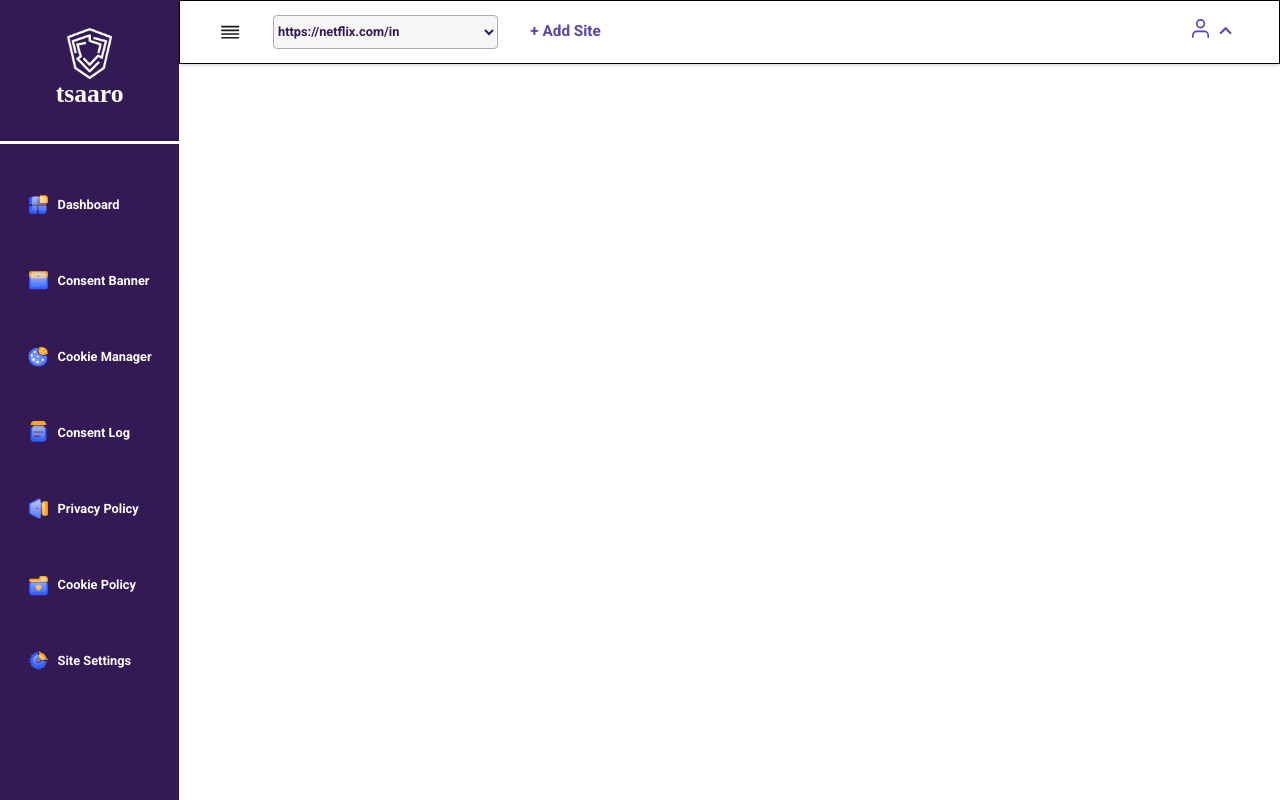
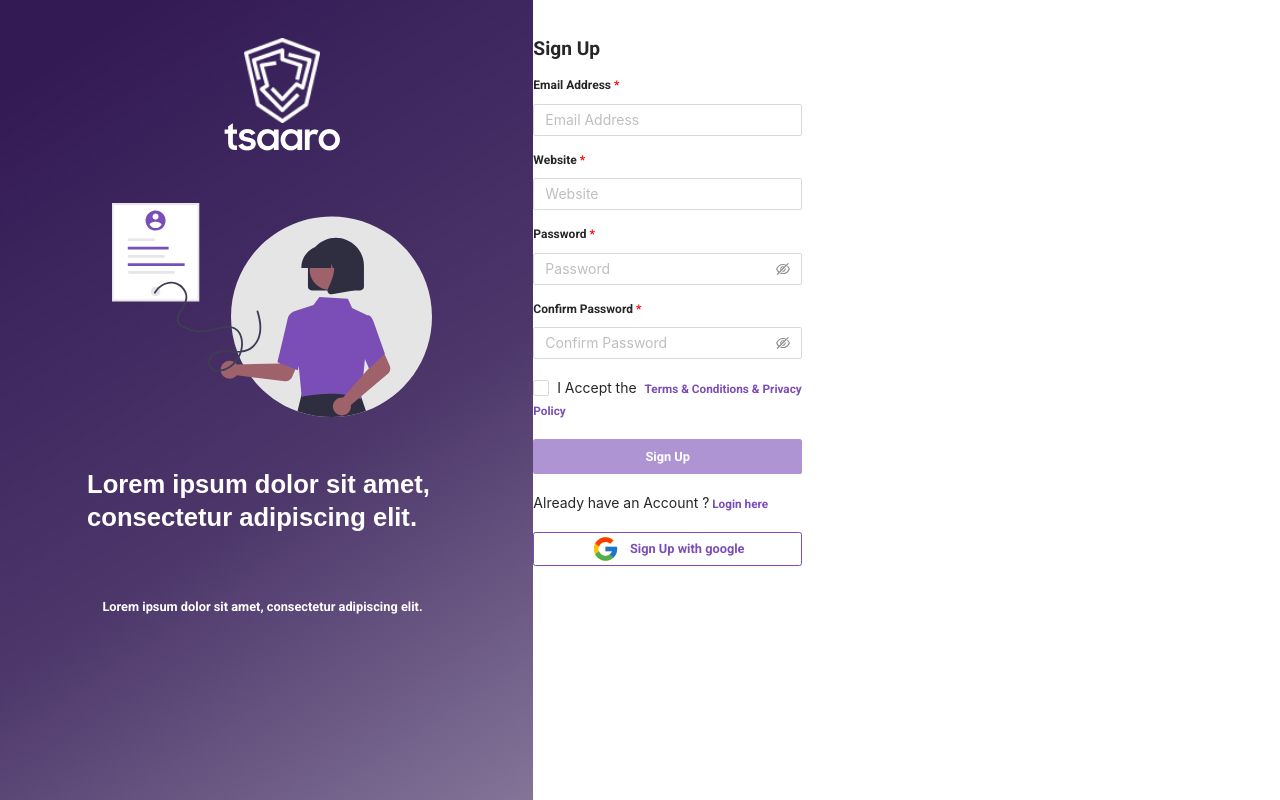
Before and after one commit to viveksingh2893/fronttsaaro, a React (Create React App) app in the folder tsaaro/: page /signup in a window 1280 px wide. Built offline with nearby package versions, Linux system fonts and the light colour scheme; a web font is replaced by a local one.

Commit message:
bugs removed

```diff
--- a/tsaaro/src/App.js
+++ b/tsaaro/src/App.js
@@ -13,8 +13,8 @@ import AccountScr from './screen/account';
 function App() {
   return (
 
-  // <AccountScr/>
-  <Screen/>
+  <AccountScr/>
+  // <Screen/>
 
 
 
--- a/tsaaro/src/screen/account/otp.js
+++ b/tsaaro/src/screen/account/otp.js
@@ -9,14 +9,18 @@ import LbuttonView from "../../component/button/lbutton";
 import Postapi from "../../api/Postapi";
 import axios from "axios";
 import { useState,useCallback } from "react";
-import { useNavigate } from "react-router-dom";
+import { useLocation, useNavigate } from "react-router-dom";
 import { motion } from "framer-motion";
 
 const OtpScr=()=>{
-    const [username, setUsername] = useState();
+    const [otp, setOtp] = useState();
     const [password, setPassword] = useState();
     const [wrongcred, setWrongcred] = useState(false);
     const navigate = useNavigate();
+
+    const location =useLocation();
+    console.log("...................",location.state)
+    const data ={email:location.state.email,otp:otp}
     const variants = {
 
       hidden:{opacity:0,
@@ -29,6 +33,18 @@ const OtpScr=()=>{
         exit:{
           x:'-100vw',
           transition:{ease:'easeInOut'}
+        }
+      }
+    };
+
+    const postreq = async () => {
+
+      const valid = await Postapi("/auth/email/otp/validate", data,);
+      console.log("auth......", valid);
+      if (valid!=undefined){
+
+        if(valid.status===200){
+          navigate('/dashboard')
         }
       }
     };
@@ -65,11 +81,11 @@ const OtpScr=()=>{
             <h5>OTP sent to your email</h5>
             <InputView
               label="OTP"
-              value={username}
-              onChange={(e) => setUsername(e.target.value)}
+              value={otp}
+              onChange={(e) => setOtp(e.target.value)}
             />
             <h5 className="login-fg-pwd">Didn't recieve OTP?<Button type='text'className="login-fg-pwd" >Resend</Button> </h5>
-            <LbuttonView title="Submit" value={username} />
+            <LbuttonView title="Submit" action={postreq} />
           </Col>
         </Col>
       </motion.div>
--- a/tsaaro/src/screen/account/signup.js
+++ b/tsaaro/src/screen/account/signup.js
@@ -50,7 +50,7 @@ console.log(urlParams)
     console.log("auth....", auth);
     if (auth) {
       setLoading(!loading)
-      navigate("/otp");
+      navigate("/otp",{state:{email:email}});
     } else {
       console.log("hello signup");
     }
```
Also changed, not shown: tsaaro/src/component/header/smButton.js (+23 -4 lines).
